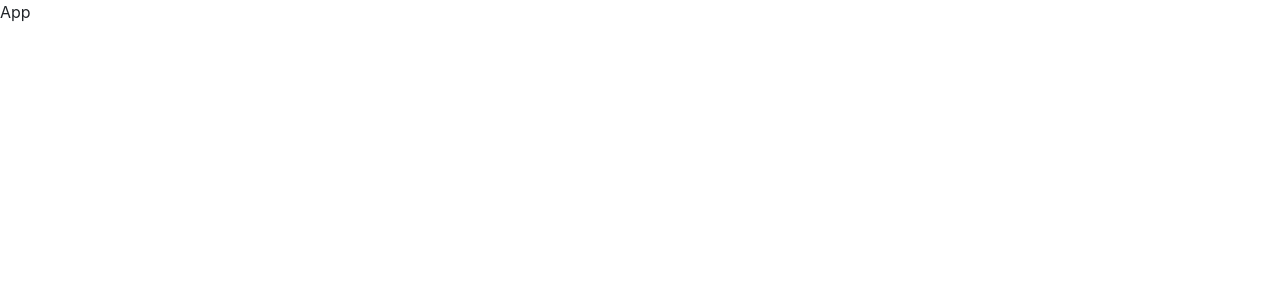
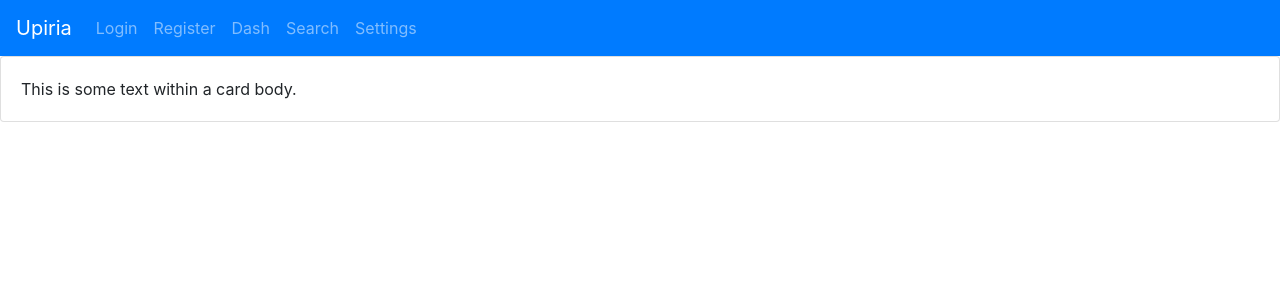
Before and after one commit to rrheaven/Upirira, a React (Create React App) app in the folder client/: page / in a window 1280 px wide. Shown: the top 300 px of the page. Built offline with nearby package versions, Linux system fonts and the light colour scheme.

Commit message:
Initial settup for frontend

```diff
--- a/client/src/App.js
+++ b/client/src/App.js
@@ -1,9 +1,42 @@
 import React, { Fragment } from 'react';
+import { BrowserRouter as Router, Route, Switch } from 'react-router-dom';
+
+// CSS
 import 'bootstrap/dist/css/bootstrap.min.css';
 import './App.css';
 
+// Components
+import NavBar from './components/NavBar';
+
+// Pages
+import landing from './pages/landing';
+import register from './pages/register';
+import login from './pages/login';
+import dash from './pages/dash';
+import search from './pages/search';
+import settings from './pages/settings';
+
+// Bootstrap
+import Container from 'react-bootstrap/Container';
+
 const App = () => {
-	return <Fragment>App</Fragment>;
+	return (
+		<Router>
+			<Fragment>
+				<NavBar />
+				<Route exact path='/' component={landing} />
+				<Container>
+					<Switch>
+						<Route exact path='/login' component={login} />
+						<Route exact path='/register' component={register} />
+						<Route exact path='/dash' component={dash} />
+						<Route exact path='/search' component={search} />
+						<Route exact path='/settings' component={settings} />
+					</Switch>
+				</Container>
+			</Fragment>
+		</Router>
+	);
 };
 
 export default App;
--- /dev/null
+++ b/client/src/components/NavBar.js
@@ -0,0 +1,22 @@
+import React from 'react';
+
+// Bootstrap
+import Navbar from 'react-bootstrap/Navbar';
+import Nav from 'react-bootstrap/Nav';
+
+const NavBar = () => {
+	return (
+		<Navbar bg='primary' variant='dark'>
+			<Navbar.Brand href='#home'>Upiria</Navbar.Brand>
+			<Nav className='mr-auto'>
+				<Nav.Link href='#login'>Login</Nav.Link>
+				<Nav.Link href='#register'>Register</Nav.Link>
+				<Nav.Link href='#dash'>Dash</Nav.Link>
+				<Nav.Link href='#search'>Search</Nav.Link>
+				<Nav.Link href='#settings'>Settings</Nav.Link>
+			</Nav>
+		</Navbar>
+	);
+};
+
+export default NavBar;
--- /dev/null
+++ b/client/src/pages/dash.js
@@ -0,0 +1,7 @@
+import React, { Fragment } from 'react';
+
+const dash = () => {
+	return <Fragment>dash</Fragment>;
+};
+
+export default dash;
--- /dev/null
+++ b/client/src/pages/landing.js
@@ -0,0 +1,16 @@
+import React, { Fragment } from 'react';
+
+// Bootstrap
+import Card from 'react-bootstrap/Card';
+
+const landing = () => {
+	return (
+		<Fragment>
+			<Card>
+				<Card.Body>This is some text within a card body.</Card.Body>
+			</Card>
+		</Fragment>
+	);
+};
+
+export default landing;
--- /dev/null
+++ b/client/src/pages/login.js
@@ -0,0 +1,7 @@
+import React, { Fragment } from 'react';
+
+const login = () => {
+	return <Fragment>login</Fragment>;
+};
+
+export default login;
--- /dev/null
+++ b/client/src/pages/register.js
@@ -0,0 +1,7 @@
+import React, { Fragment } from 'react';
+
+const register = () => {
+	return <Fragment>register</Fragment>;
+};
+
+export default register;
--- /dev/null
+++ b/client/src/pages/search.js
@@ -0,0 +1,7 @@
+import React, { Fragment } from 'react';
+
+const search = () => {
+	return <Fragment>search</Fragment>;
+};
+
+export default search;
--- /dev/null
+++ b/client/src/pages/settings.js
@@ -0,0 +1,7 @@
+import React, { Fragment } from 'react';
+
+const settings = () => {
+	return <Fragment>settings</Fragment>;
+};
+
+export default settings;
```
